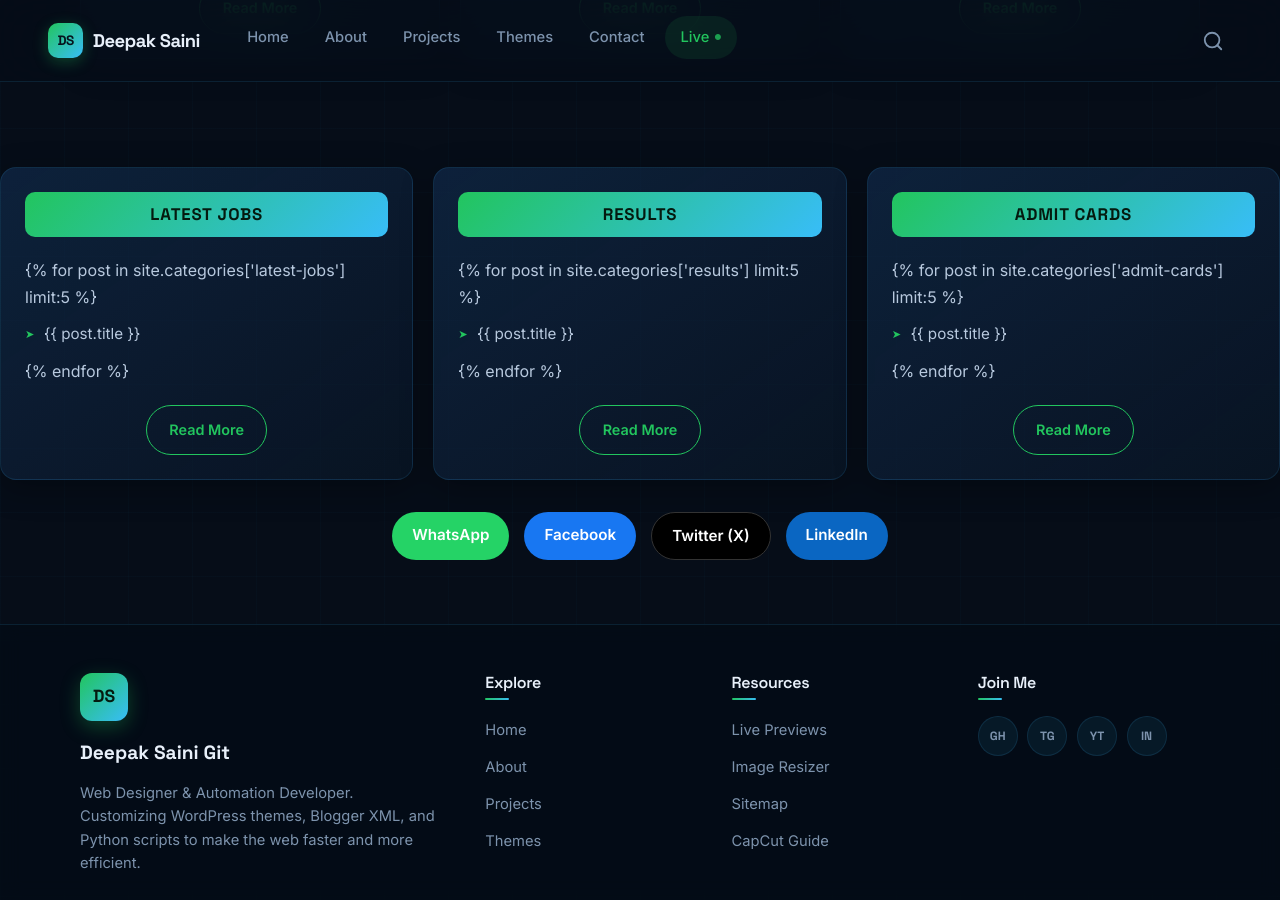
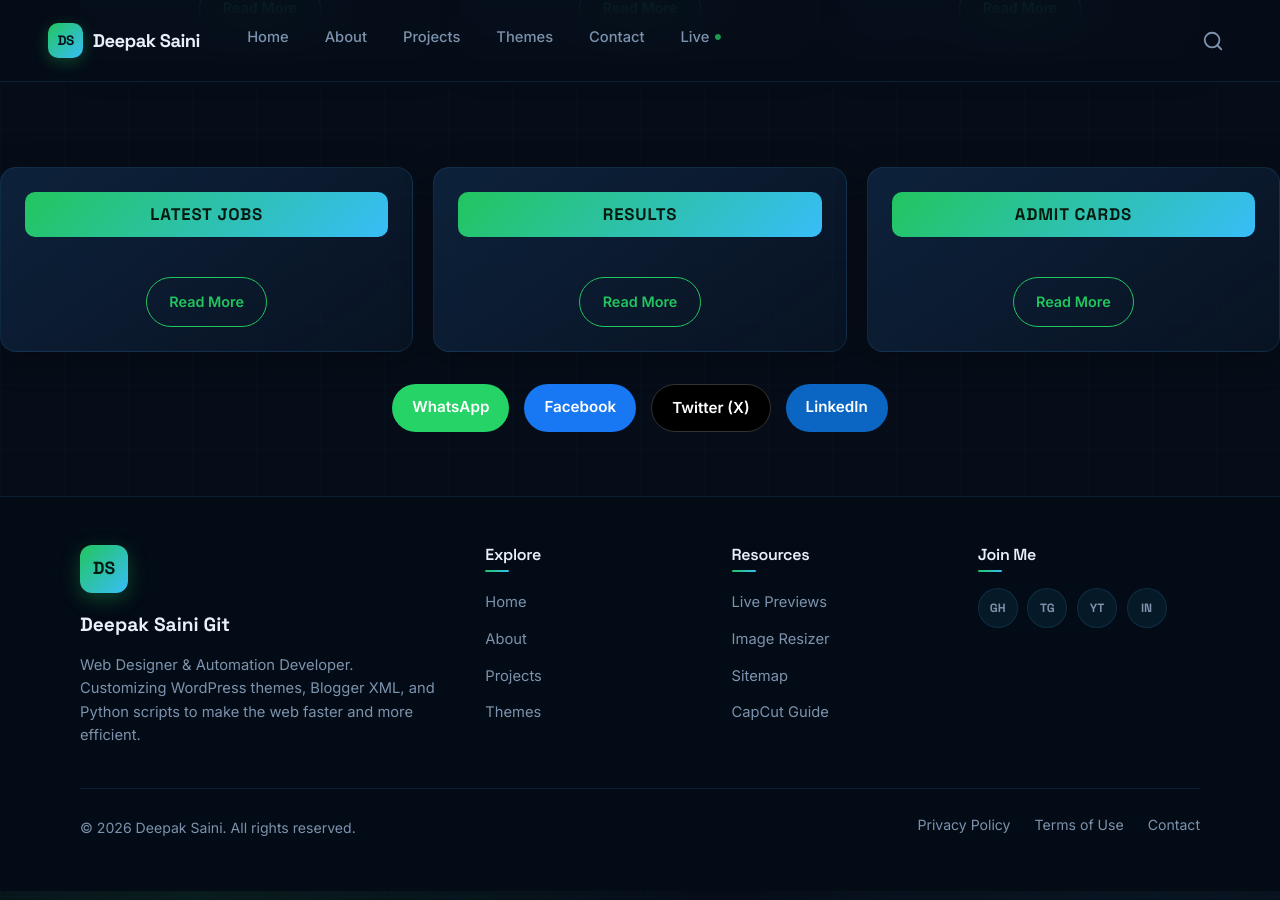
Before and after one commit to deepaksaini-git/deepaksaini-git.github.io, a Jekyll site: the page built from live.html, in a window 1280 px wide and 900 px high, scrolled down 624 px. Built offline with Jekyll 4.4.1, drawn with Linux system fonts in a browser that asks for light colours.

Commit message:
Update live.html

```diff
--- a/live.html
+++ b/live.html
@@ -1,3 +1,5 @@
+---
+---
 <!DOCTYPE html>
 <html lang="en">
 <head>
@@ -9,7 +11,10 @@
     <link rel="stylesheet" href="/style.css">
 </head>
 <body data-page="live">
-    <header><div id="header-placeholder"></div></header>
+
+</head>
+<body data-page="live">
+    <header>{% include header.html %}</header>
 
     <section>
         <h2 class="section-title">Live Updates Board</h2>
@@ -91,7 +96,6 @@
 
 
 
-    <div id="footer-placeholder"></div>
-    <script src="load-components.js"></script>
+    <footer>{% include footer.html %}</footer>
 </body>
 </html>
```
